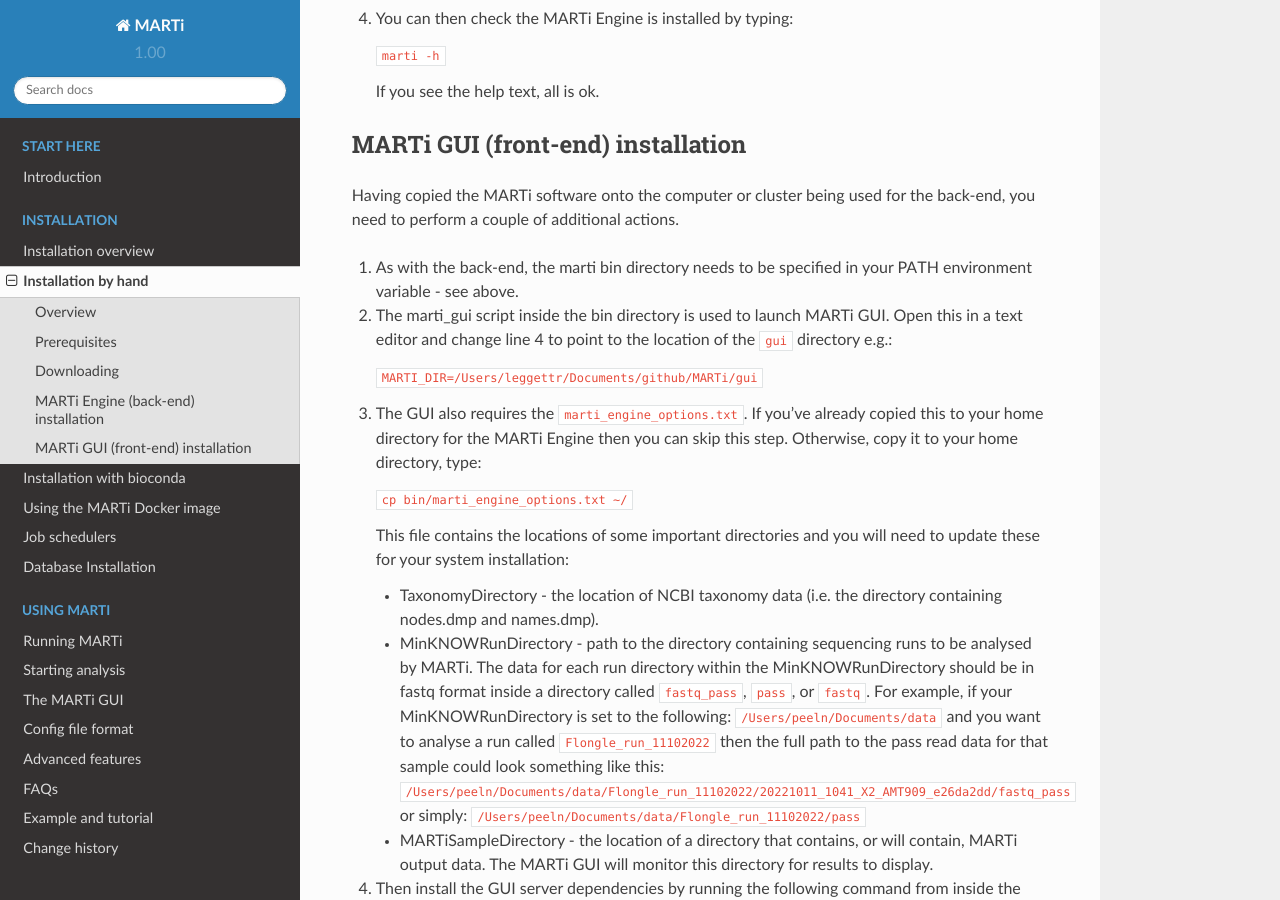
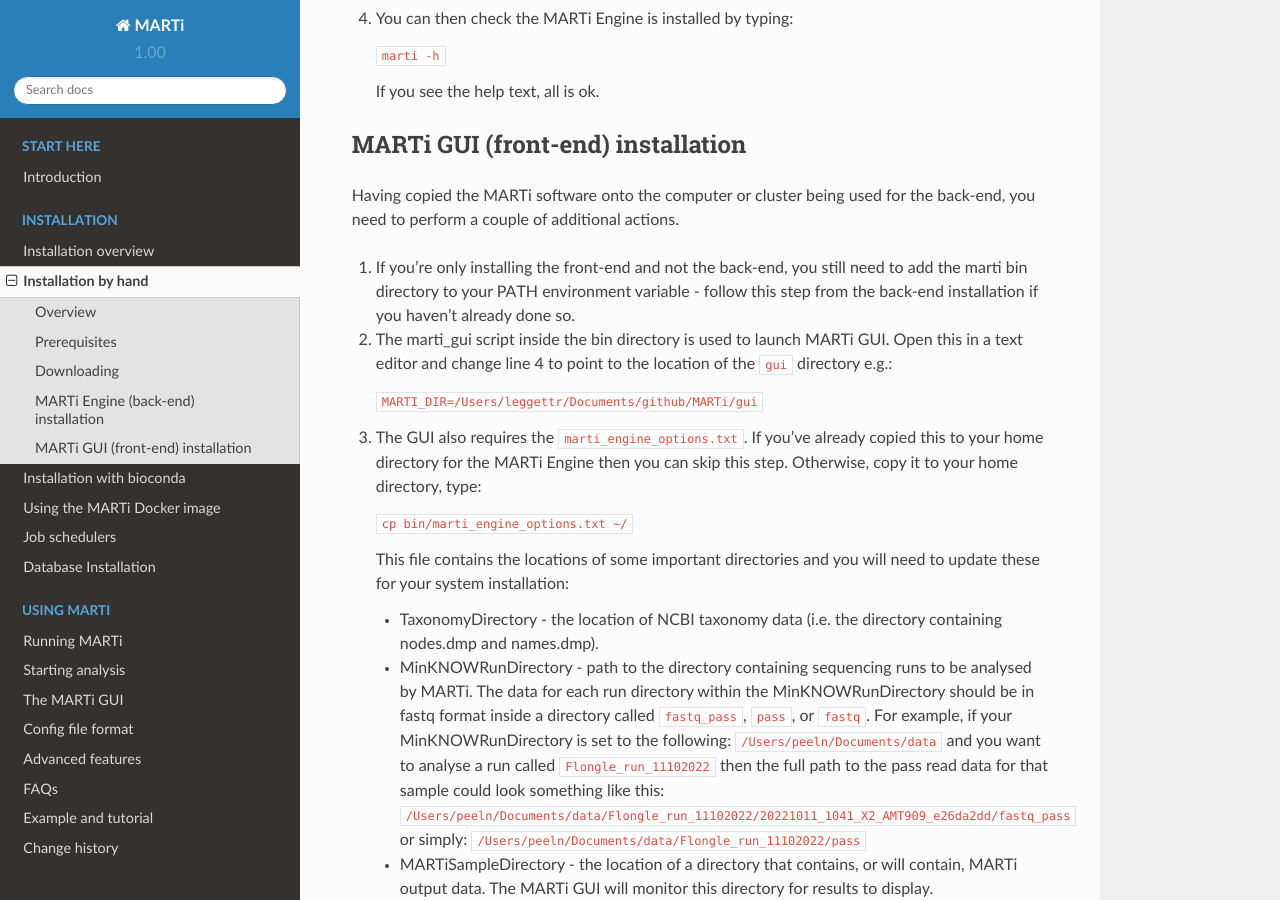
Before and after one commit to richardmleggett/MARTi, a Sphinx documentation site: the page built from docs/source/installationbyhand.rst, in a window 1280 px wide and 900 px high, scrolled down 2289 px. Built offline with Sphinx 7.4.7 and the Read the Docs theme 2.0.0, drawn with Linux system fonts in a browser that asks for light colours; formulas are drawn with MathJax 3.

Commit message:
Update installationbyhand.rst

```diff
--- a/docs/source/installationbyhand.rst
+++ b/docs/source/installationbyhand.rst
@@ -76,7 +76,7 @@
 
 Having copied the MARTi software onto the computer or cluster being used for the back-end, you need to perform a couple of additional actions.
 
-#. As with the back-end, the marti bin directory needs to be specified in your PATH environment variable - see above.
+#. If you're only installing the front-end and not the back-end, you still need to add the marti bin directory to your PATH environment variable - follow this step from the back-end installation if you haven't already done so.
 
 #. The marti_gui script inside the bin directory is used to launch MARTi GUI. Open this in a text editor and change line 4 to point to the location of the ``gui`` directory e.g.:
 
@@ -106,6 +106,7 @@
    The following parameters are specific to the GUI:
 
    ``Port:`` Specify the port number to be used. Ignore this if unsure. The default port number is 3000.
+
    ``https:`` False by default. If true the path to ``Key:`` and ``Certificate:`` is required as well.
 
 #. To view the GUI, open a browser and navigate to GUI's port. For example, if using the default port enter the following into the address bar:
```
